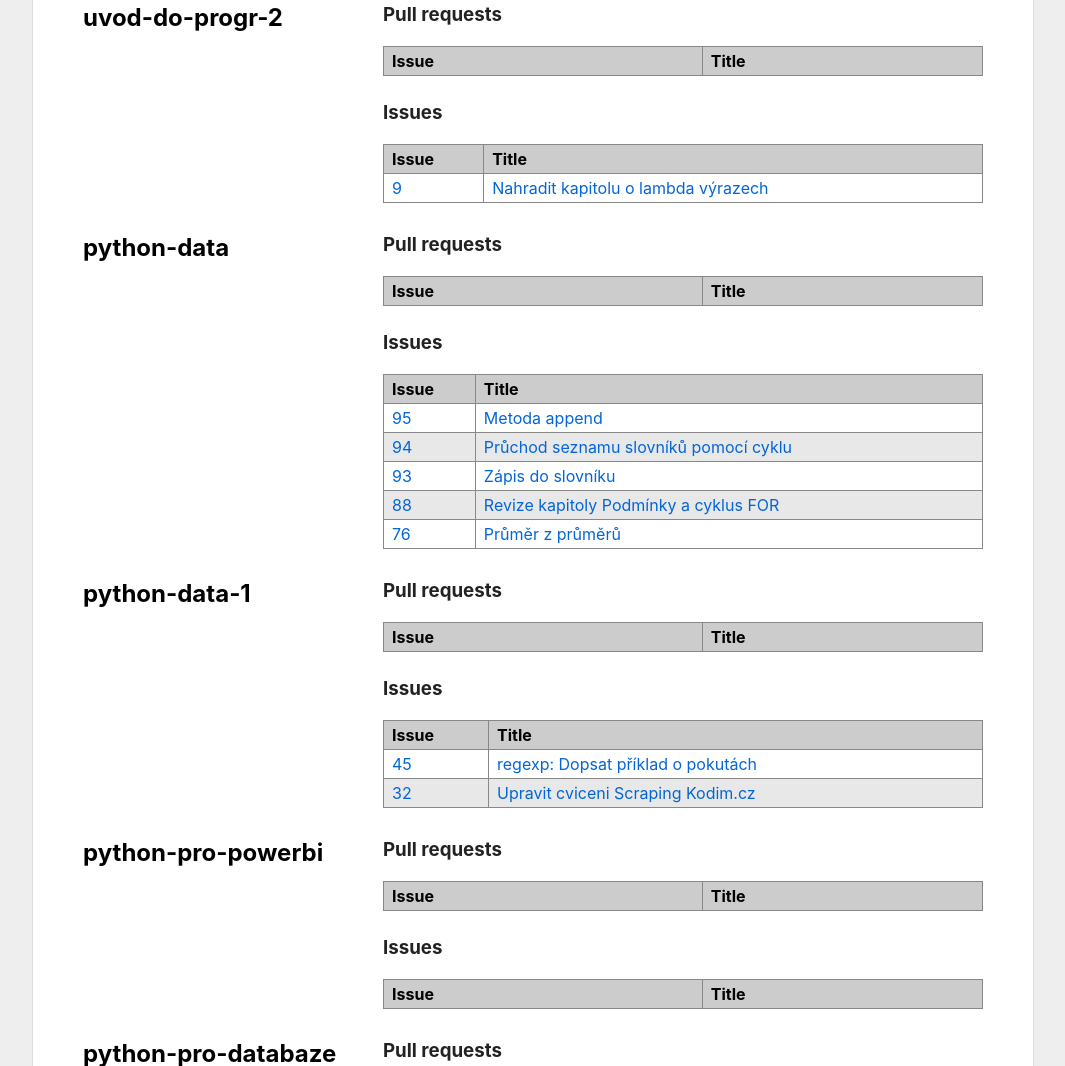
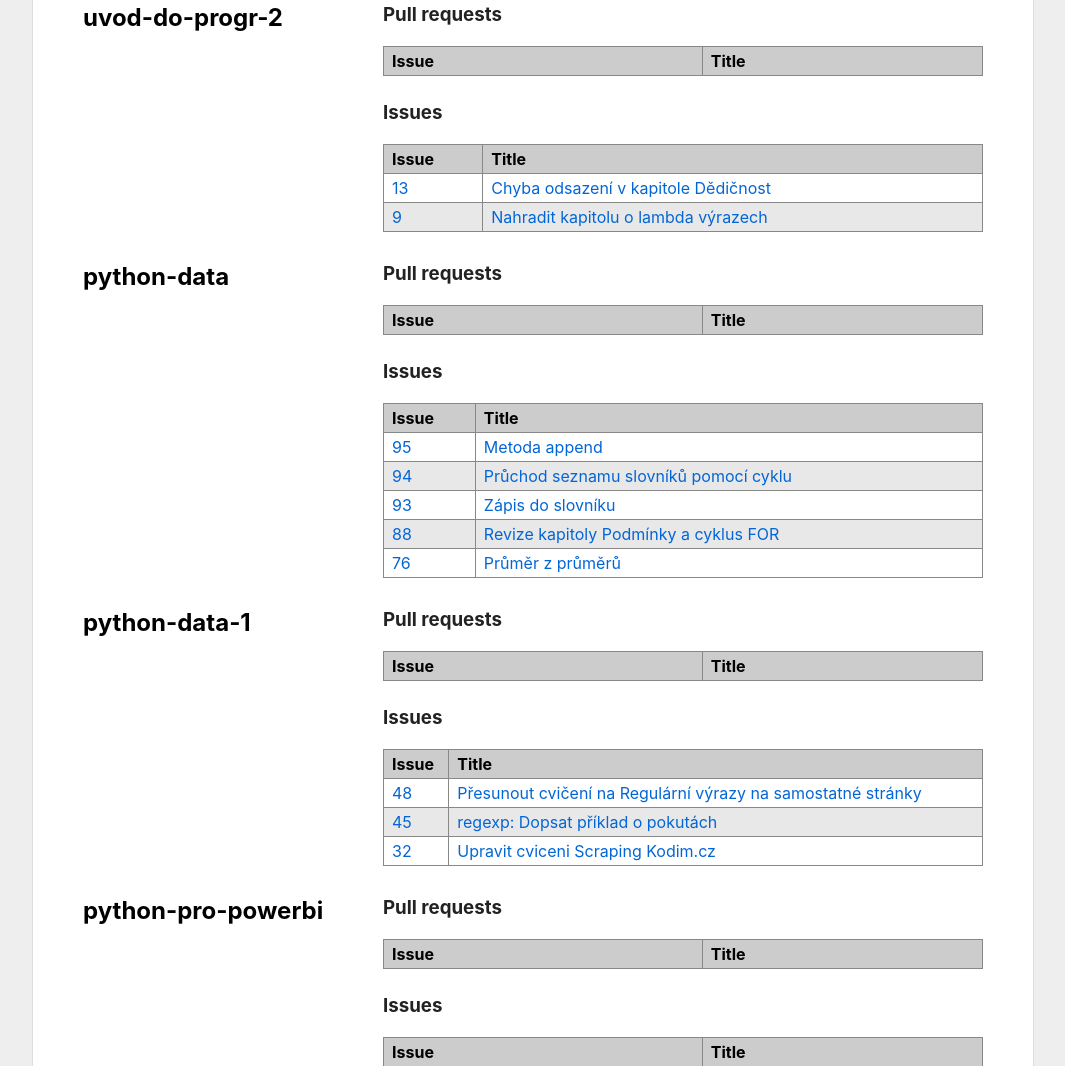
Before and after one commit to Czechitas-Python/Czechitas-Python.github.io, a plain HTML site: page index.html in a window 1280 px wide. Shown: the part 508-1574 px from the top of the page, without its empty margins (108-1173 px from the left). Drawn offline with Linux system fonts and the light colour scheme; a script that the page names is missing.

Commit message:
Documentation update

```diff
--- a/index.html
+++ b/index.html
@@ -86,6 +86,10 @@
 <th>Title</th>
 </tr>
 <tr class="table_element">
+<td><a href="https://github.com/Czechitas-Python/uvod-do-progr-2/issues/13">13</a></td>
+<td><a href="https://github.com/Czechitas-Python/uvod-do-progr-2/issues/13">Chyba odsazení v kapitole Dědičnost</a></td>
+</tr>
+<tr class="table_element">
 <td><a href="https://github.com/Czechitas-Python/uvod-do-progr-2/issues/9">9</a></td>
 <td><a href="https://github.com/Czechitas-Python/uvod-do-progr-2/issues/9">Nahradit kapitolu o lambda výrazech</a></td>
 </tr>
@@ -166,6 +170,10 @@
 <tr class="table_header">
 <th>Issue</th>
 <th>Title</th>
+</tr>
+<tr class="table_element">
+<td><a href="https://github.com/Czechitas-Python/python-data-1/issues/48">48</a></td>
+<td><a href="https://github.com/Czechitas-Python/python-data-1/issues/48">Přesunout cvičení na Regulární výrazy na samostatné stránky</a></td>
 </tr>
 <tr class="table_element">
 <td><a href="https://github.com/Czechitas-Python/python-data-1/issues/45">45</a></td>
```
